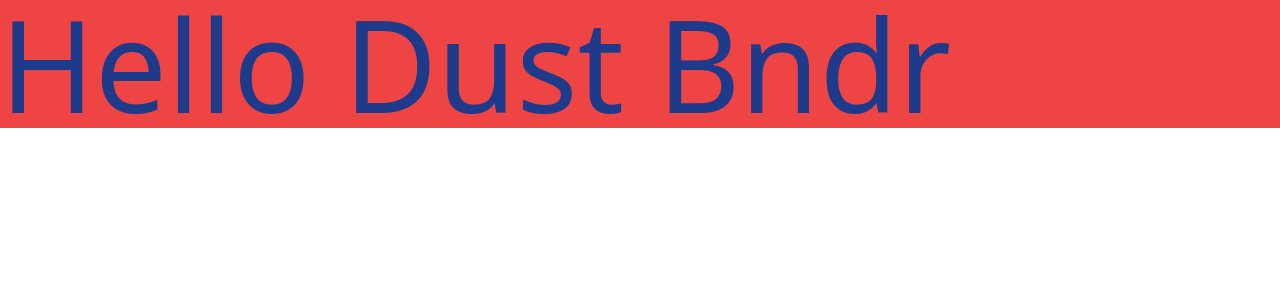
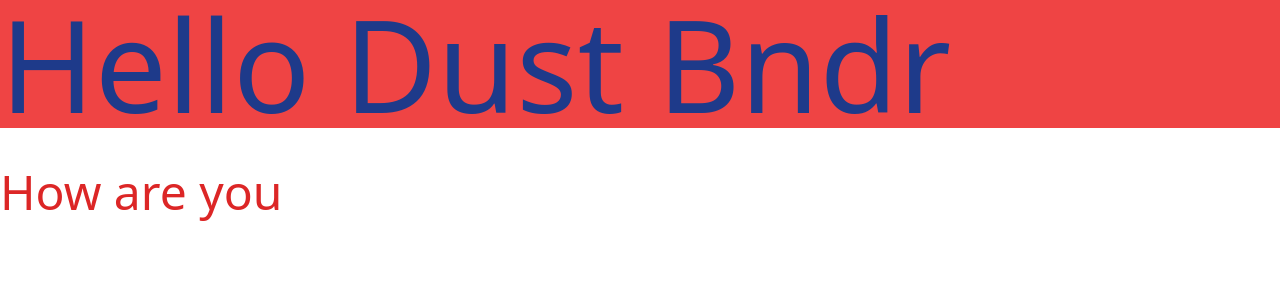
Before and after one commit to dilipjais1508/Learn_Fe_Be, a React (Vite) app in the folder fe/: page / in a window 1280 px wide. Shown: the top 300 px of the page. Built offline with nearby package versions, Linux system fonts and the light colour scheme.

Commit message:
react project

```diff
--- a/fe/src/App.jsx
+++ b/fe/src/App.jsx
@@ -2,6 +2,7 @@ function App() {
   return (
     <div>
       <p className="text-9xl text-blue-900 bg-red-500">Hello Dust Bndr</p>
+      <p className="text-5xl text-red-600 pt-10">How are you</p>
     </div>
   )
 }
```
